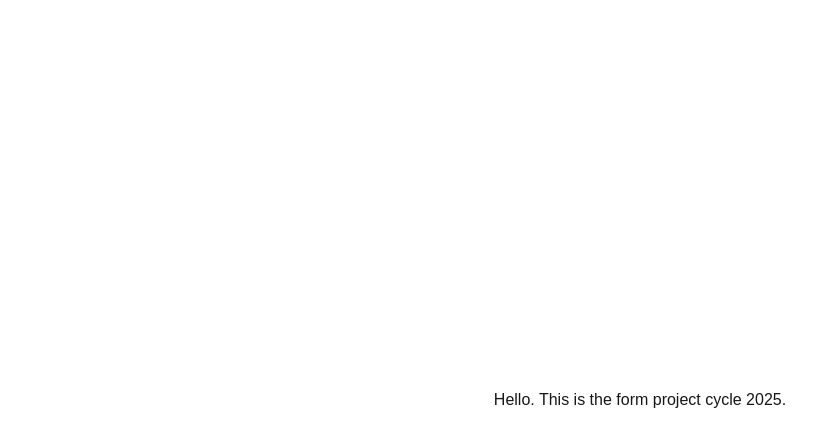
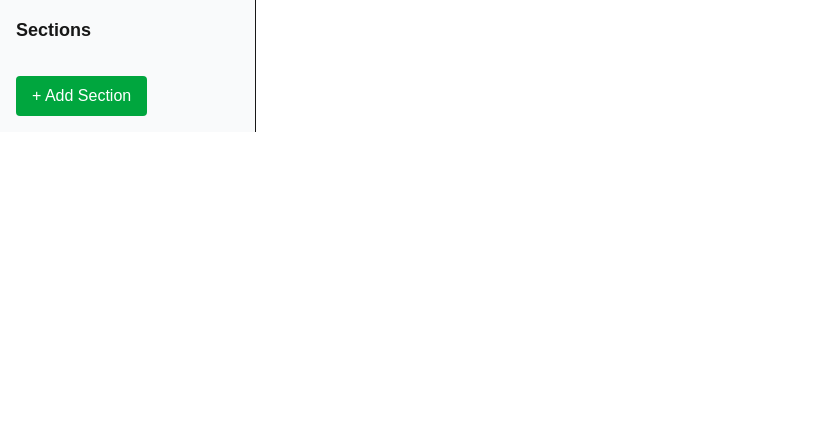
Before and after one commit to Chitransh2309/FORM-2025-ChitranshSaxena, a Next.js app: page / in a window 1280 px wide. Shown: the top 446 px of the page, without its empty margins (0-828 px from the left). Built offline with nearby package versions, Linux system fonts and the light colour scheme.

Commit message:
feat:Added the section feature

```diff
--- /dev/null
+++ b/src/app/components/SectionItem.tsx
@@ -0,0 +1,60 @@
+"use client";
+
+import React, { useState } from "react";
+import { Section } from "../lib/interface";
+
+interface Props {
+  section: Section;
+  onDelete: (id: string) => void;
+  onUpdate: (id: string, updated: Partial<Section>) => void;
+}
+
+const SectionItem: React.FC<Props> = ({ section, onDelete, onUpdate }) => {
+  const [isOpen, setIsOpen] = useState(false);
+  const [title, setTitle] = useState(section.title);
+
+  const handleBlur = () => {
+    if (title !== section.title) {
+      onUpdate(section.section_ID, { title });
+    }
+  };
+
+  return (
+    <div className="bg-white border rounded p-2">
+      <div className="flex justify-between items-center">
+        <div className="flex gap-2 items-center">
+          <button onClick={() => setIsOpen(!isOpen)}>
+            {isOpen ? "▼" : "▶"}
+          </button>
+          <input
+            value={title}
+            onChange={(e) => setTitle(e.target.value)}
+            onBlur={handleBlur}
+            className="border-b outline-none"
+          />
+        </div>
+        <button
+          onClick={() => onDelete(section.section_ID)}
+          className="text-red-500"
+        >
+          🗑
+        </button>
+      </div>
+      {isOpen && (
+        <ul className="mt-2 ml-6 text-sm text-gray-600">
+          {section.questions.length > 0 ? (
+            section.questions.map((q) => (
+              <li key={q.question_ID}>• {q.questionText}</li>
+            ))
+          ) : (
+            <>
+              <li>No questions</li>
+            </>
+          )}
+        </ul>
+      )}
+    </div>
+  );
+};
+
+export default SectionItem;
--- /dev/null
+++ b/src/app/components/SectionSidebar.tsx
@@ -0,0 +1,54 @@
+"use client";
+
+import React, { useState } from "react";
+import { Section, Question } from "../lib/interface";
+import SectionItem from "./SectionItem";
+
+export default function SectionSidebar() {
+  const [sections, setSections] = useState<Section[]>([]);
+
+  const addSection = () => {
+    const newSection: Section = {
+      section_ID: Date.now().toString(),
+      title: "Untitled Section",
+      description: "",
+      questions: [],
+    };
+
+    setSections([...sections, newSection]);
+  };
+
+  const updateSection = (id: string, updated: Partial<Section>) => {
+    setSections((prev) =>
+      prev.map((section) =>
+        section.section_ID === id ? { ...section, ...updated } : section
+      )
+    );
+  };
+
+  const deleteSection = (id: string) => {
+    setSections((prev) => prev.filter((section) => section.section_ID !== id));
+  };
+
+  return (
+    <aside className="w-64 border-r h-full p-4 bg-gray-50">
+      <h3 className="text-lg font-semibold mb-4">Sections</h3>
+      <div className="space-y-2">
+        {sections.map((section) => (
+          <SectionItem
+            key={section.section_ID}
+            section={section}
+            onDelete={deleteSection}
+            onUpdate={updateSection}
+          />
+        ))}
+      </div>
+      <button
+        onClick={addSection}
+        className="mt-4 bg-green-600 text-white px-4 py-2 rounded"
+      >
+        + Add Section
+      </button>
+    </aside>
+  );
+}
--- a/src/app/page.tsx
+++ b/src/app/page.tsx
@@ -1,11 +1,10 @@
-import Image from "next/image";
+import SectionSidebar from "./components/SectionSidebar";
 
-export default function Home() {
+export default function HomePage() {
   return (
-    <div className="flex items-center justify-center w-full h-screen">
-      <div className="flex items-center justify-center w-full h-screen">
-        Hello. This is the form project cycle 2025.
-      </div>
+    <div className="flex">
+      <SectionSidebar />
+      <main className="flex-1 p-6">{/* Your form builder canvas */}</main>
     </div>
   );
 }
```
